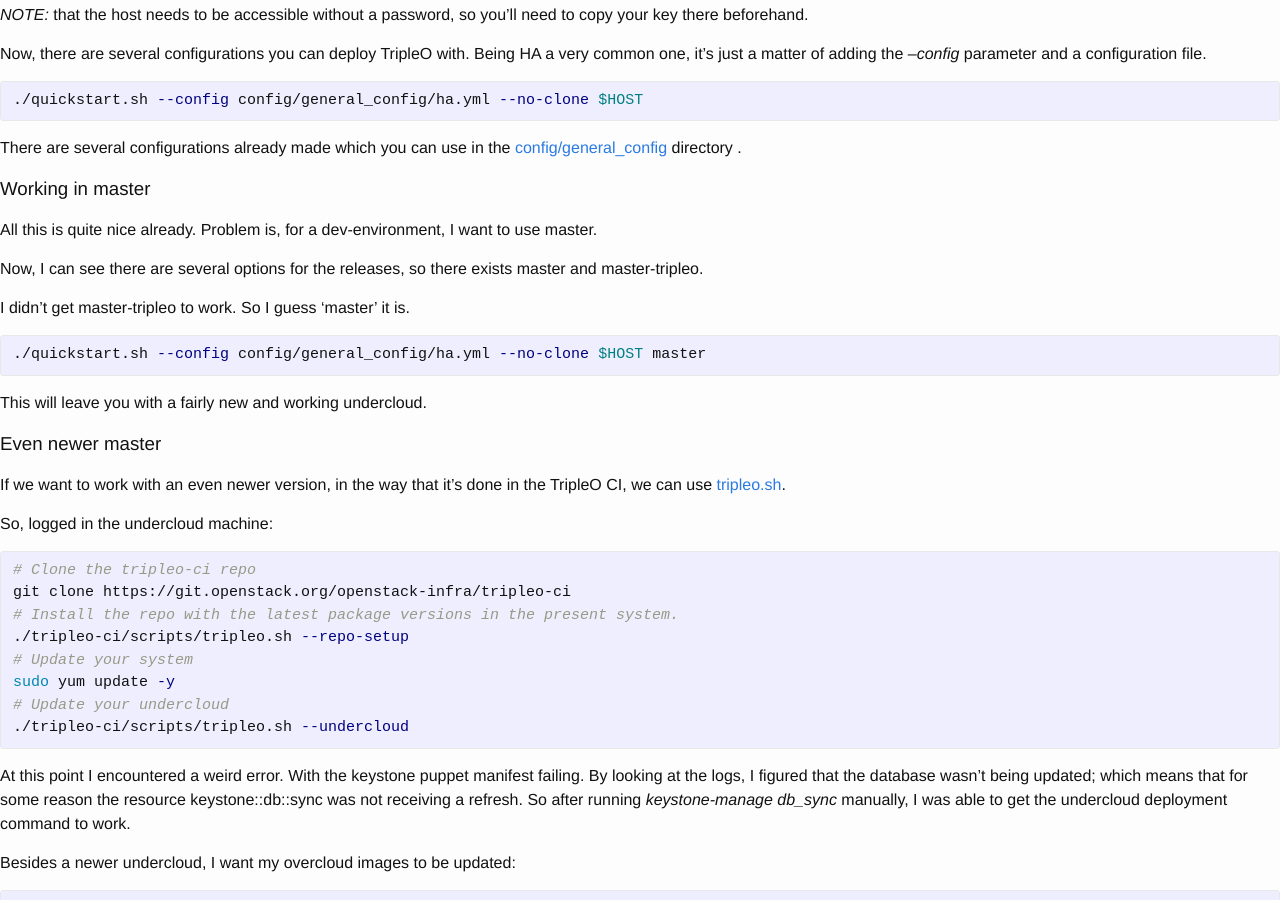
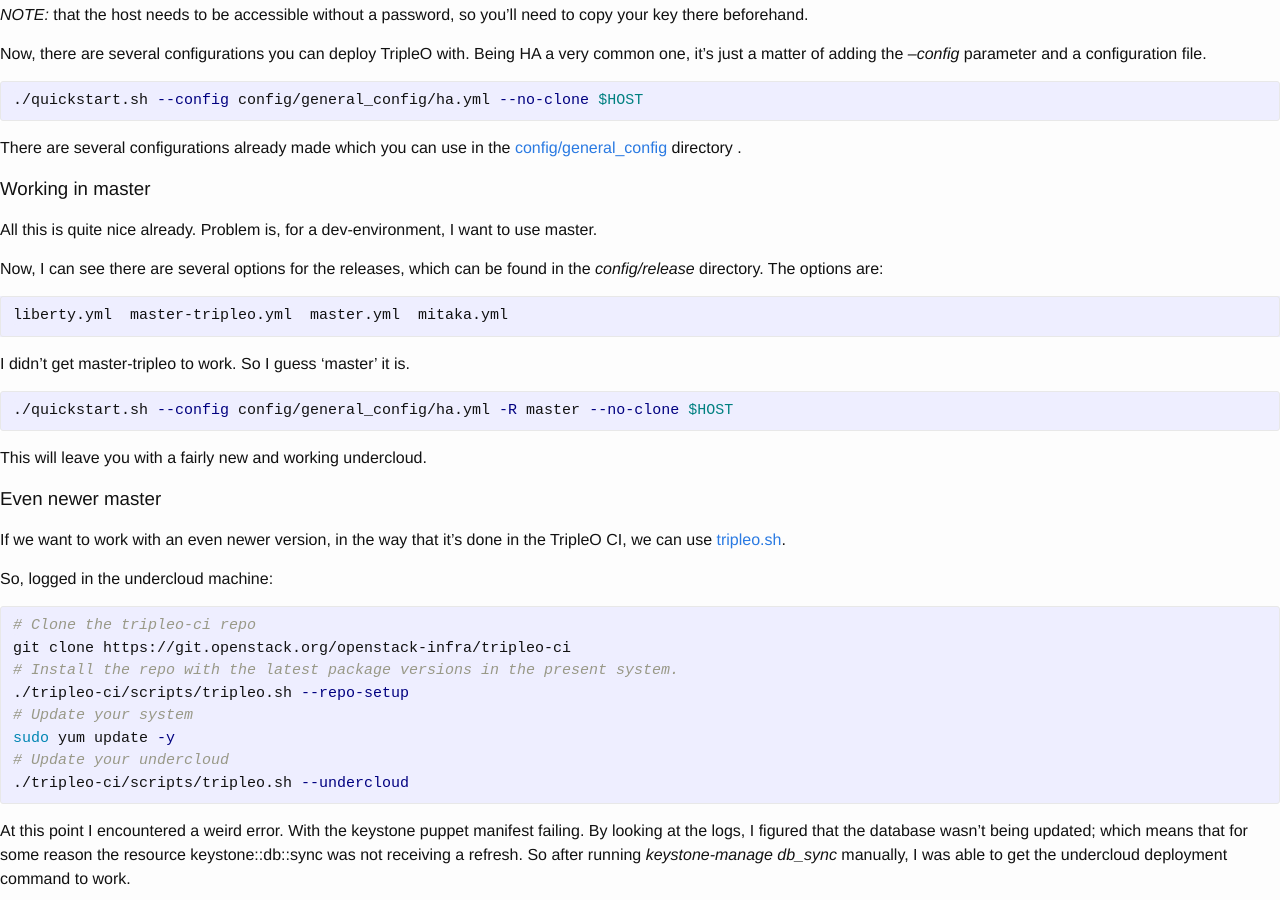
Before and after one commit to JAORMX/JAORMX.github.io, a Jekyll site: the page built from _posts/2016-06-21-deploying-master-tripleo-quickstart.markdown, in a window 1280 px wide and 900 px high, scrolled down 1557 px. Built offline with Jekyll 4.4.1, drawn with Linux system fonts in a browser that asks for light colours; nearby versions of some CDN libraries.

Commit message:
Amend post about deploying tripleo master

```diff
--- a/_posts/2016-06-21-deploying-master-tripleo-quickstart.markdown
+++ b/_posts/2016-06-21-deploying-master-tripleo-quickstart.markdown
@@ -63,13 +63,15 @@ There are several configurations already made which you can use in the
 All this is quite nice already. Problem is, for a dev-environment, I want to
 use master.
 
-Now, I can see there are several options for the releases, so there exists
-master and master-tripleo.
+Now, I can see there are several options for the releases, which can be found
+in the _config/release_ directory. The options are:
+
+    liberty.yml  master-tripleo.yml  master.yml  mitaka.yml
 
 I didn't get master-tripleo to work. So I guess 'master' it is.
 
 {% highlight bash %}
-./quickstart.sh --config config/general_config/ha.yml --no-clone $HOST master
+./quickstart.sh --config config/general_config/ha.yml -R master --no-clone $HOST
 {% endhighlight %}
 
 This will leave you with a fairly new and working undercloud.
```
